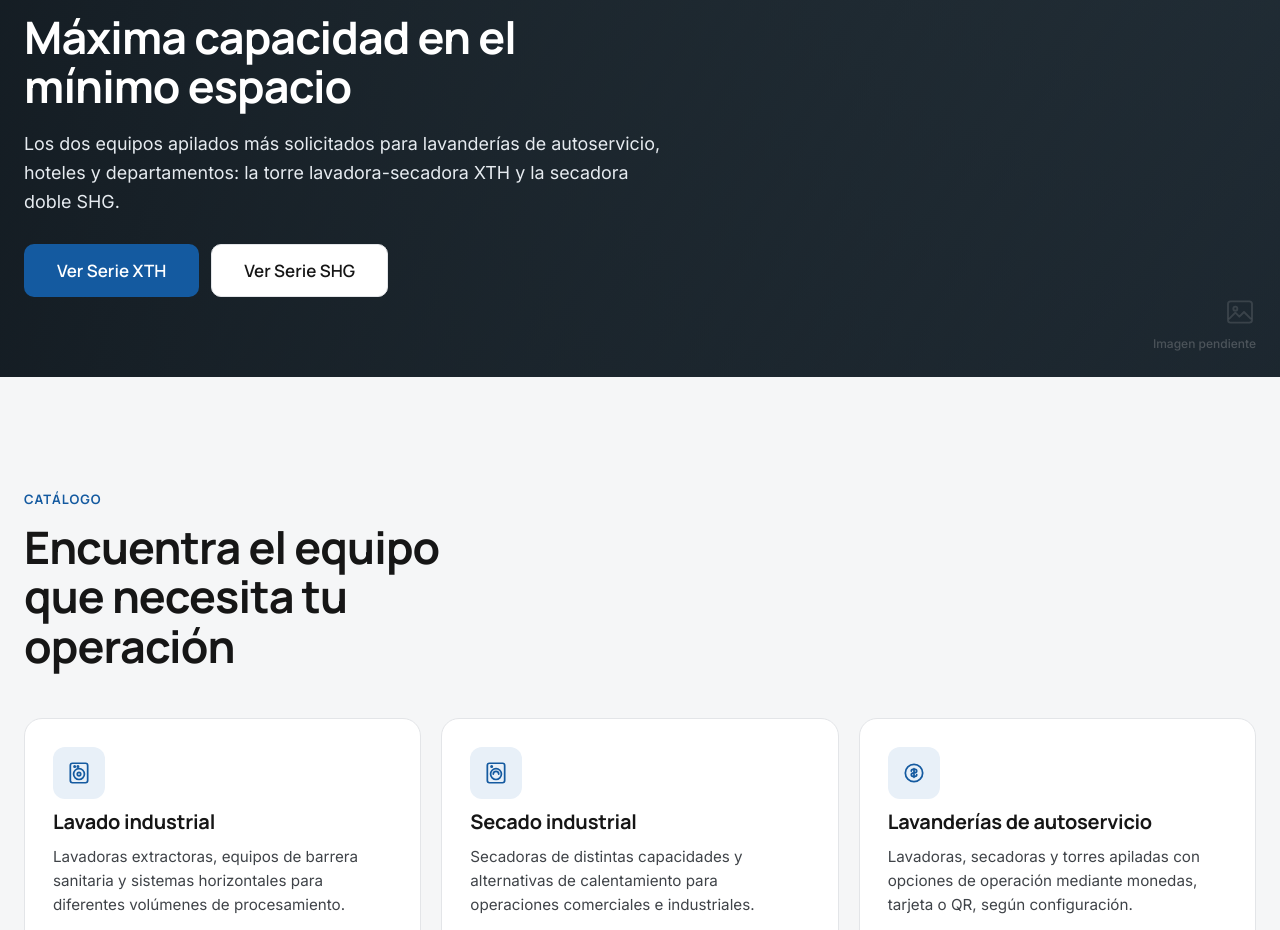
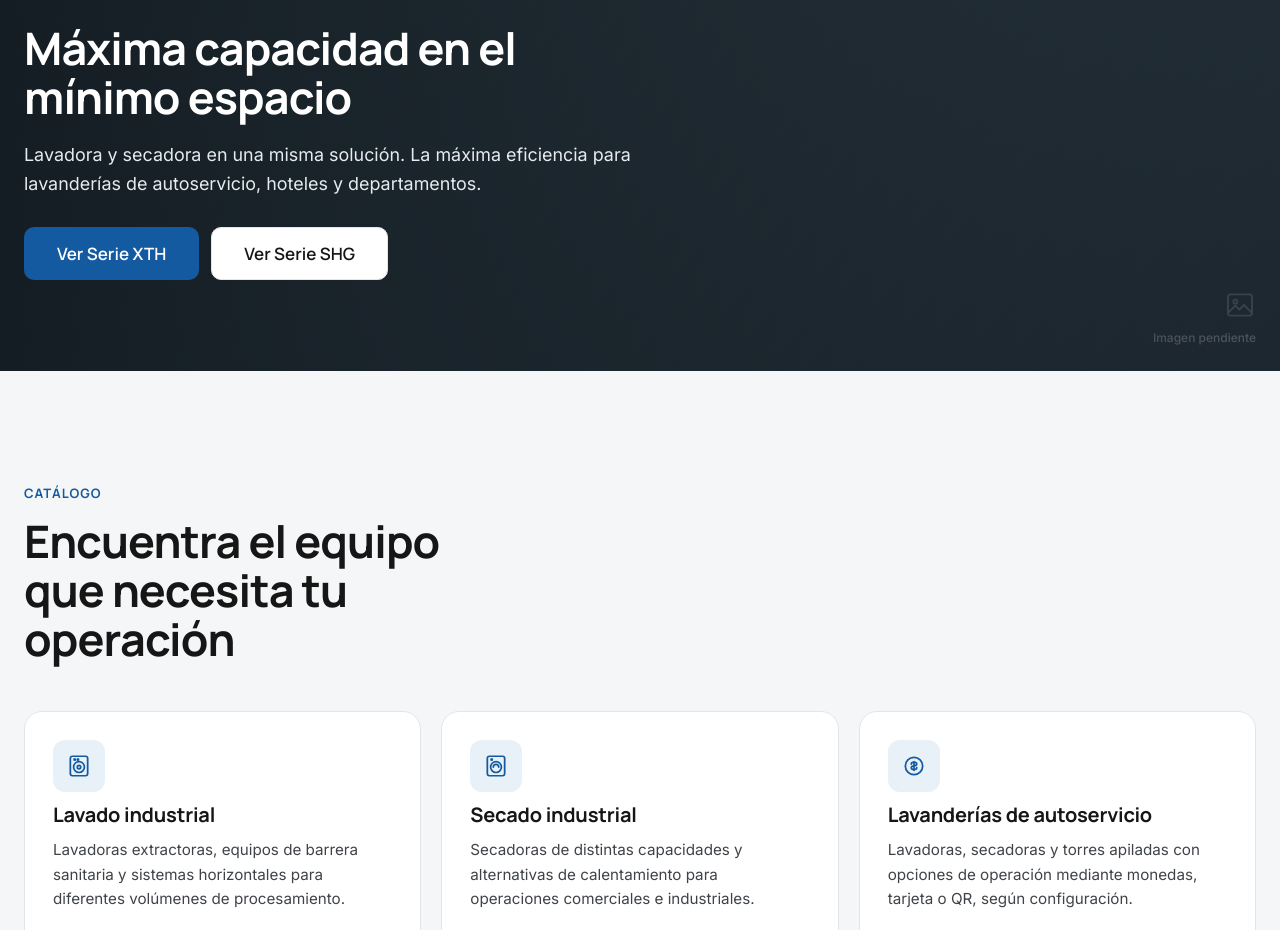
Before and after one commit to germangleza/SL.Solavi_Site, a Next.js app: page / in a window 1280 px wide. Shown: the part 2201-3131 px from the top of the page. Built offline with nearby package versions, Linux system fonts and the light colour scheme.

Commit message:
Update best-sellers section copy on home
Co-Authored-By: Claude Sonnet 5 <noreply@anthropic.com>
Claude-Session: https://claude.ai/code/session_01RnMEZcu6gqERemKa4YiKAK

```diff
--- a/app/page.tsx
+++ b/app/page.tsx
@@ -270,8 +270,8 @@ export default function HomePage() {
             <span className={`eyebrow ${styles.bestSellersEyebrow}`}>Equipos más vendidos</span>
             <h2 className={styles.bestSellersTitle}>Máxima capacidad en el mínimo espacio</h2>
             <p className={`lead ${styles.bestSellersLead}`}>
-              Los dos equipos apilados más solicitados para lavanderías de autoservicio, hoteles y
-              departamentos: la torre lavadora-secadora XTH y la secadora doble SHG.
+              Lavadora y secadora en una misma solución. La máxima eficiencia para lavanderías de
+              autoservicio, hoteles y departamentos.
             </p>
             <div className={styles.bestSellersActions}>
               <Link
```
